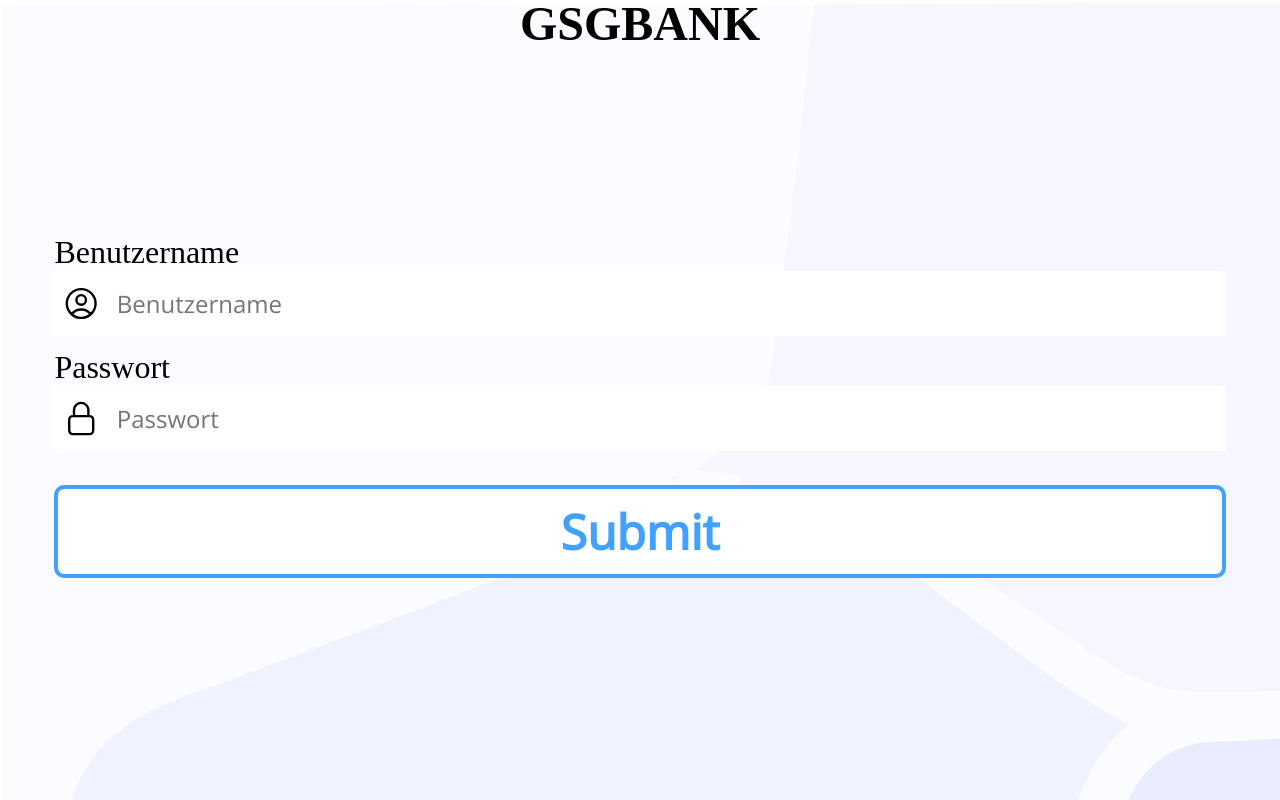
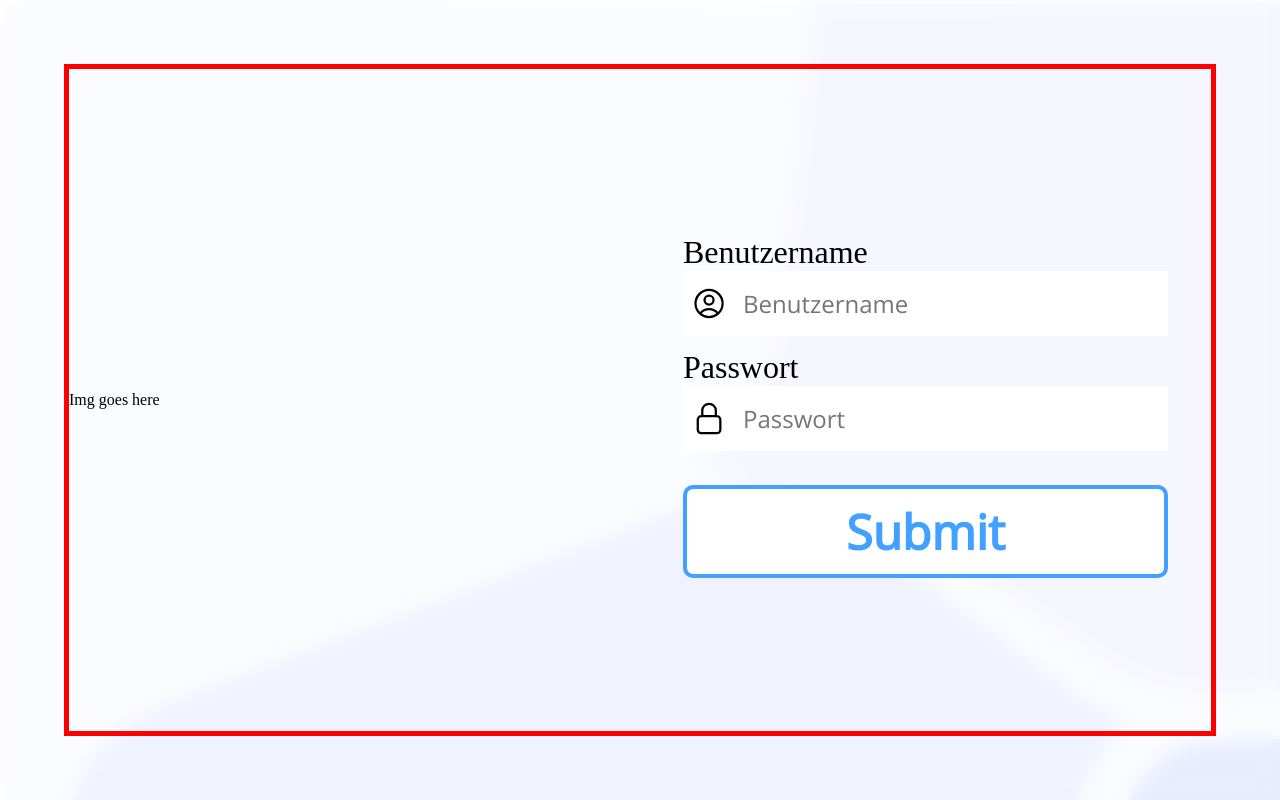
Before and after one commit to gsgdev/gaukeley-frontend, a SvelteKit app: page /login in a window 1280 px wide. Built offline with nearby package versions, Linux system fonts and the light colour scheme.

Commit message:
started to style desktop login page

```diff
--- a/src/routes/login/+page.svelte
+++ b/src/routes/login/+page.svelte
@@ -10,8 +10,13 @@
 <svelte:head>
 	<title>GSGBANK | LOGIN</title>
 </svelte:head>
+<div class="flex-horizontal-center">
+    <div class="content-wrapper">
+        <h1 class="header">GSGBANK</h1>
 
-<h1 class="header">GSGBANK</h1>
+        <div class="img-wrapper">
+            <p>Img goes here</p>
+        </div>
 
         <div class="login-wrapper">
             <form on:submit|preventDefault={handleSubmit}>
@@ -60,18 +65,31 @@
                 <button class="submit-button" type="submit">Submit</button>
             </form>
         </div>
-
+    </div>
+</div>
 <style lang="scss">
     $clr-login-button: #42a0ff;
 
     :global(body) {
-		width: 100%;
-		height: 100%;
+        height: 100vh;
         background-image: url('/src/lib/images/gradient_background.svg');
         background-size: cover;
         overflow-x: hidden;
+
     }
-
+    .flex-horizontal-center {
+        height: 100%;
+        display: flex;
+        flex-direction: column;
+        justify-content: center;
+    }
+    .content-wrapper {
+        width: 100%;
+        height: 100%;
+    }
+    .img-wrapper {
+        display: none;
+    }
     .header {
         width: 100%;
         font-size: 3rem;
@@ -124,7 +142,8 @@
     }
 
     .login-wrapper {
-		height: 100vh;
+
+        height: 100%;
         display: flex;
         flex-direction: column;
         justify-content: center;
@@ -151,9 +170,32 @@
         background-color: $clr-login-button;
         color: white;
     }
-	@media (min-width: 800px) {
+    @media (min-width: 1200px) {
+        :global(body) {
+            backdrop-filter: blur(10px);
+        }
+        .flex-horizontal-center {
+            padding: 5%;
+        }
+        .img-wrapper {
+            display: flex;
+            flex-direction: column;
+            justify-content: center;
+        }
+        .content-wrapper {
+            border: 2px soild red;
+            display: grid;
+            grid-template-columns: repeat(2, 1fr);
+            border: 5px solid red;
+        }
+
+        .header {
+            display: none;
+        }
         .login-wrapper {
-			margin: 0 3rem 0 3rem;
+            padding: 5%;
         }
+
     }
+
 </style>
```
Also changed, not shown: src/components/Hero.svelte (+2 -7 lines). Lines whose indentation alone changed are shown as unchanged.
